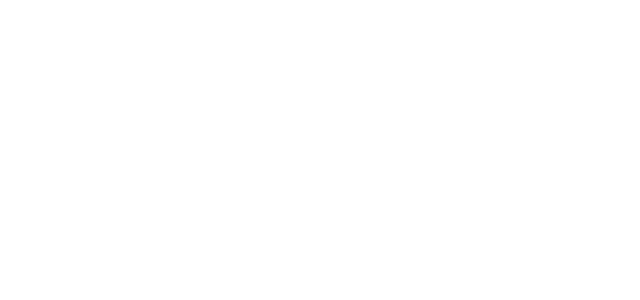
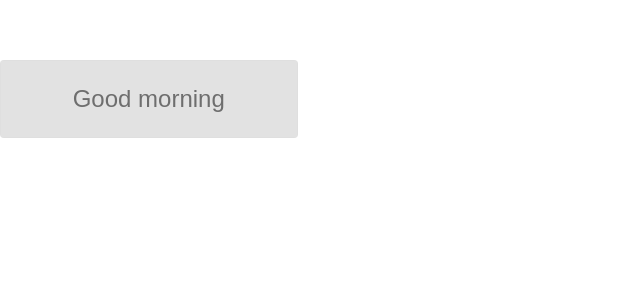
Before and after one commit to owentr1369/mini-vue-project, a Vue app: page / in a window 1280 px wide. Shown: the top 300 px of the page, without its empty margins (0-640 px from the left). Built offline with nearby package versions, Linux system fonts and the light colour scheme.

Commit message:
bind items

```diff
--- a/src/App.vue
+++ b/src/App.vue
@@ -1,6 +1,6 @@
 <template>
   <div id="app">
-    <app-items-layout></app-items-layout>
+    <app-items-layout :items="items"></app-items-layout>
   </div>
 </template>
 
```
